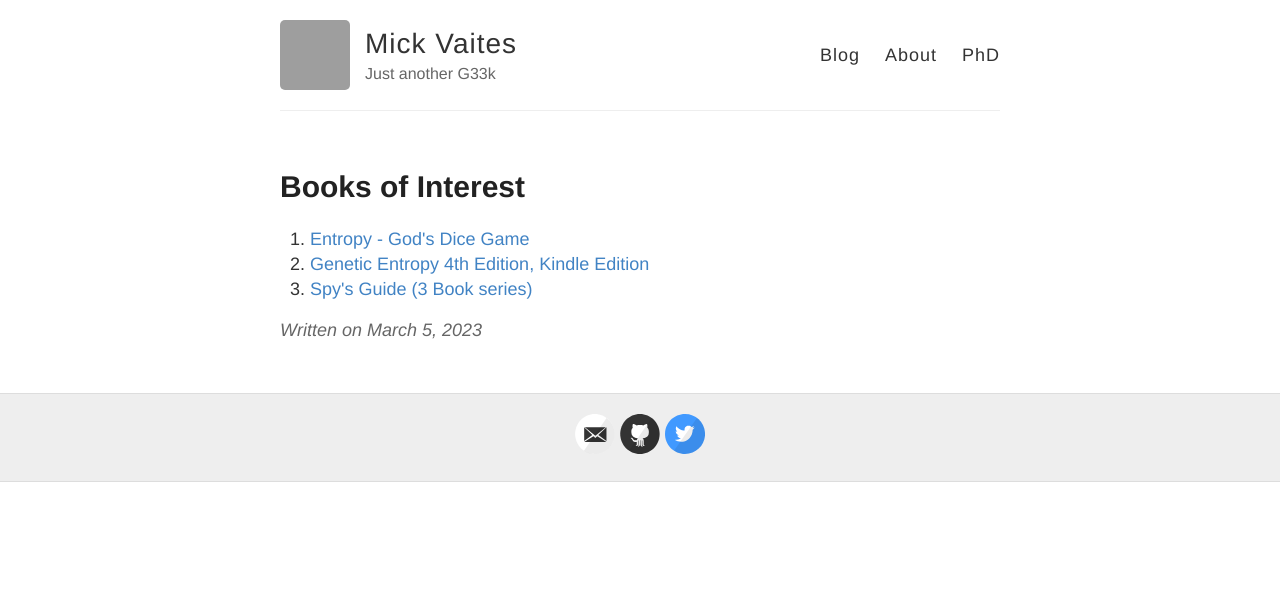
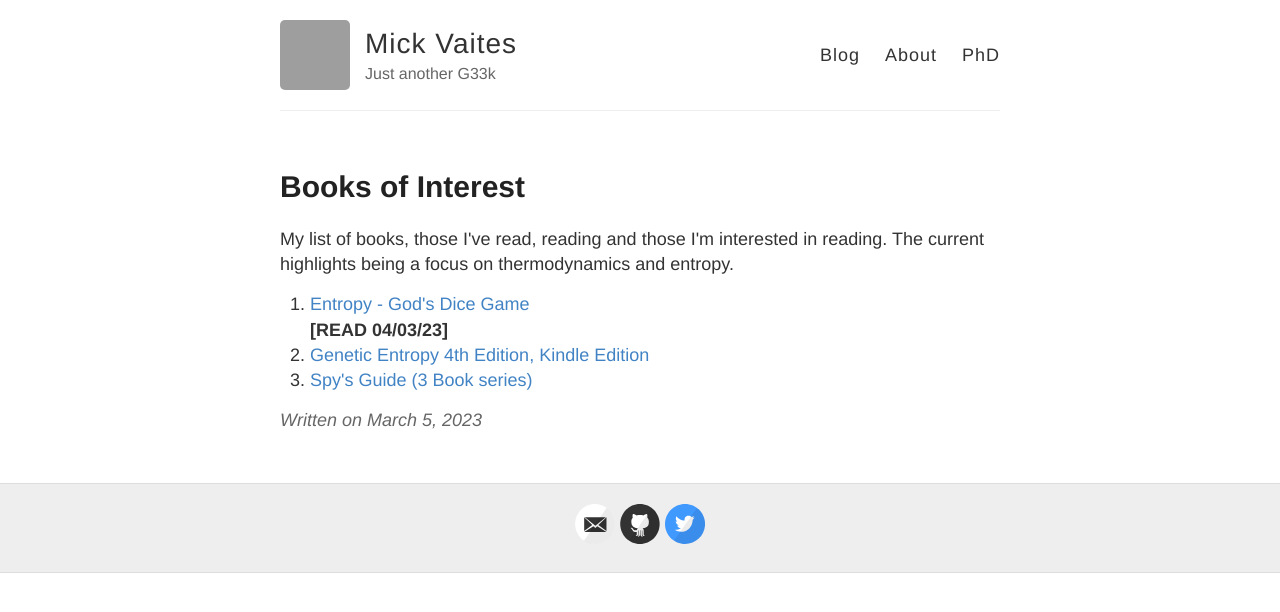
Before and after one commit to mickvaites/website, a Jekyll site: the page built from _posts/2023-03-05-books of interest.markdown, in a window 1280 px wide. Shown: the top 612 px of the page. Built offline with Jekyll 4.4.1, drawn with Linux system fonts in a browser that asks for light colours; nearby versions of some CDN libraries; grey boxes are pictures that could not be loaded.

Commit message:
Update 2023-03-05-books of interest.markdown

```diff
--- a/_posts/2023-03-05-books of interest.markdown
+++ b/_posts/2023-03-05-books of interest.markdown
@@ -5,10 +5,14 @@ date:   2023-03-05 09:35:00 +0000
 categories: books
 ---
 
+<p>
+My list of books, those I've read, reading and those I'm interested in reading. The current highlights being a focus on thermodynamics and entropy.
+</p>
+<p></p>
+
 <ol>
-
 <li>
-<a href="https://read.amazon.co.uk/kp/embed?asin=B00EANTTVY&preview=newtab&linkCode=kpe&ref_=cm_sw_r_kb_dp_71MZ91V8HR5GW66TSTDC">Entropy - God's Dice Game</a>
+<a href="https://read.amazon.co.uk/kp/embed?asin=B00EANTTVY&preview=newtab&linkCode=kpe&ref_=cm_sw_r_kb_dp_71MZ91V8HR5GW66TSTDC">Entropy - God's Dice Game</a><br><b>[READ 04/03/23]</b>
 </li>
 
 <li>
```
